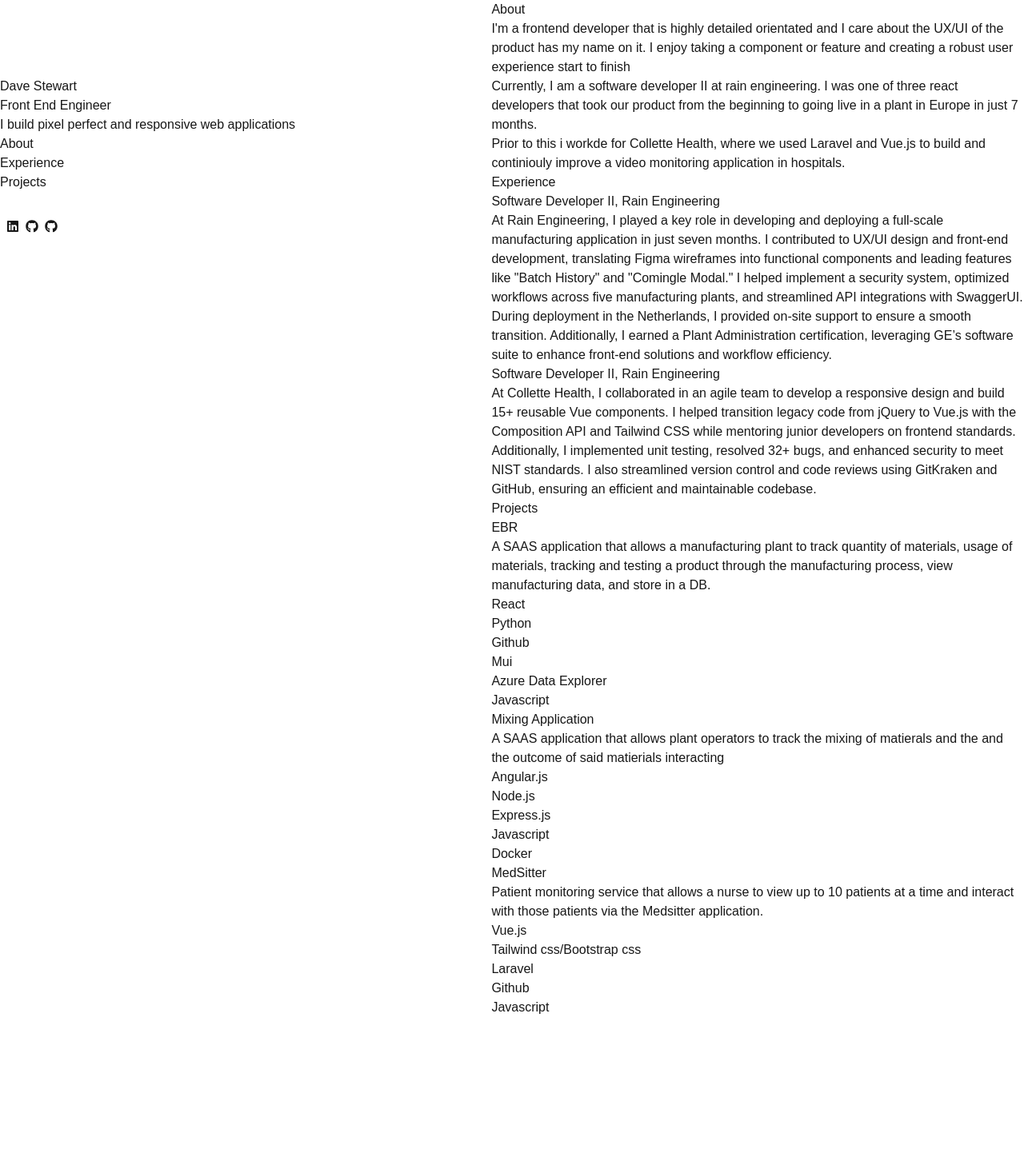
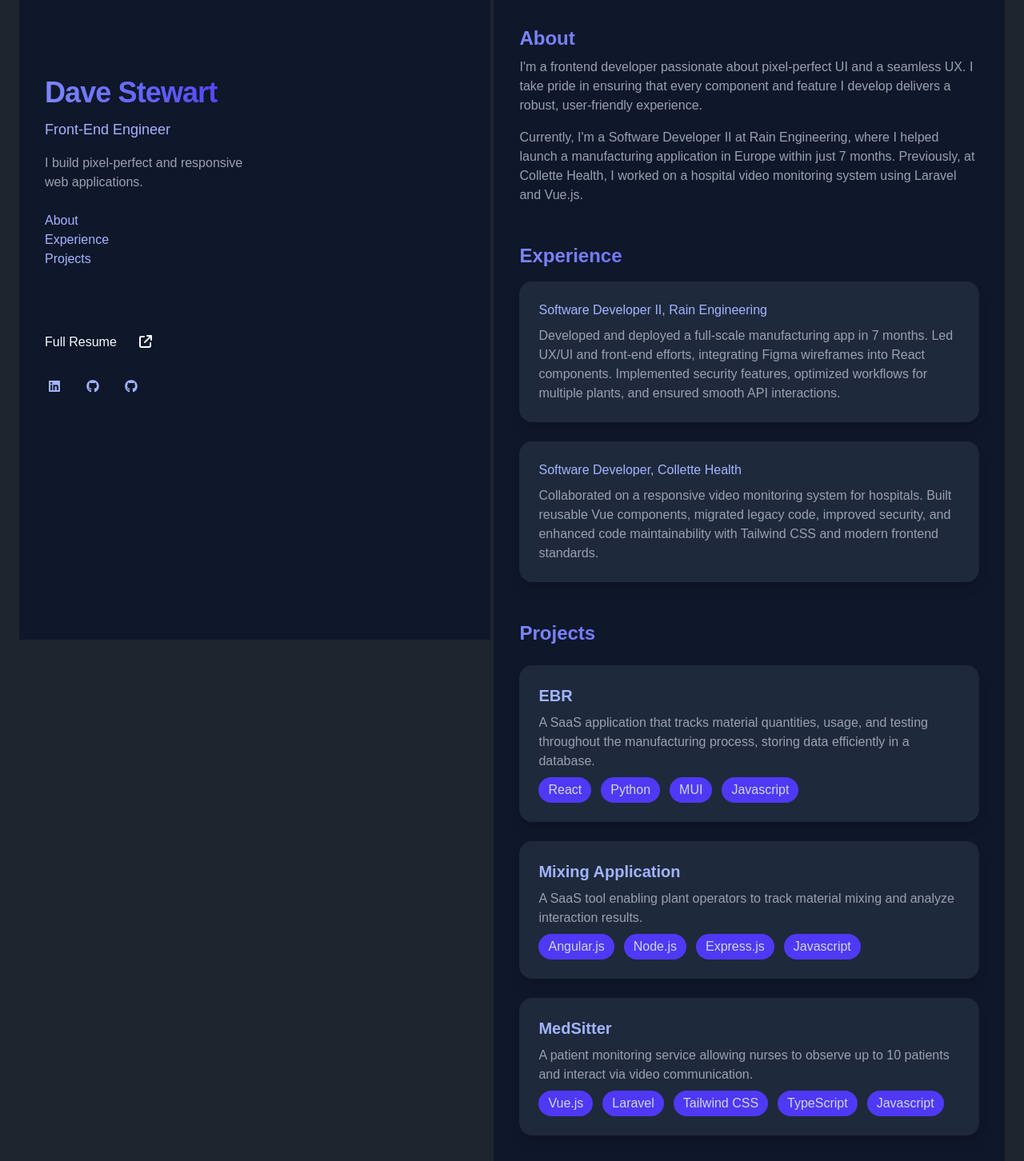
Before and after one commit to Stuman8818/my-portfolio, a Next.js app: page / in a window 1280 px wide. Shown: the whole page at 80% size. Before the commit the page ends 1272 px from the top, so only its background shows below. Built offline with nearby package versions, Linux system fonts and the light colour scheme.

Commit message:
ui built primarily with html

```diff
--- a/package.json
+++ b/package.json
@@ -18,6 +18,7 @@
     "@fortawesome/free-solid-svg-icons": "^6.7.2",
     "@fortawesome/react-fontawesome": "^0.2.2",
     "@mui/material": "^6.4.8",
+    "framer-motion": "^12.5.0",
     "next": "15.2.3",
     "react": "^19.0.0",
     "react-dom": "^19.0.0"
--- a/src/app/components/header.tsx
+++ b/src/app/components/header.tsx
@@ -1,47 +1,52 @@
-import { FontAwesomeIcon } from "@fortawesome/react-fontawesome"
-import { faLinkedin } from "@fortawesome/free-brands-svg-icons"
-import { faGithub } from "@fortawesome/free-brands-svg-icons"
+import { FontAwesomeIcon } from "@fortawesome/react-fontawesome";
+import { faLinkedin, faGithub, } from "@fortawesome/free-brands-svg-icons";
+import { faArrowUpRightFromSquare } from "@fortawesome/free-solid-svg-icons";
 
-export default function Header () {
-
+export default function Header() {
   return (
-        <div className="w-[48%] lg:max-h-screen lg:top-0 lg:sticky lg:flex-col lg:justify-between lg:py-24">
-            <h1>
+    <div className="flex justify-between lg:max-h-screen bg-[#0F172A] text-[#F8FAFC] p-8 lg:py-24 lg:sticky lg:top-0 lg:flex lg:w-[48%] lg:flex-col lg:justify-between">
+      <div className="w-[48%]">
+        <div>
+          <h1 className="text-4xl font-bold tracking-tight bg-gradient-to-r from-indigo-400 to-indigo-600 bg-clip-text text-transparent">
             Dave Stewart
           </h1>
-            <h2>
-                Front End Engineer
+          <h2 className="mt-3 text-lg font-medium text-indigo-300">
+            Front-End Engineer
           </h2>
-            <p>
-                I build pixel perfect and responsive web applications
+          <p className="mt-4 text-gray-400">
+            I build pixel-perfect and responsive web applications.
           </p>
-
-            <nav>
-                <ul>
-                    <li><a href="#about">About</a></li>
-                    <li><a href="#experience">Experience</a></li>
-                    <li><a href="#projects">Projects</a></li>
+        </div>
+        <nav className="mt-6">
+          <ul className="flex flex-col space-x-6 text-indigo-300">
+            <li><a href="#about" className="hover:text-indigo-400 transition mt-10">About</a></li>
+            <li><a href="#experience" className="hover:text-indigo-400 transition mt-10">Experience</a></li>
+            <li><a href="#projects" className="hover:text-indigo-400 transition mt-10">Projects</a></li>
           </ul>
         </nav>
-        <ul className="ml-1 mt-8 flex flex-row items-center" aria-label="social-media">
+        <div className="mt-20 flex">
+            <h1 className="hover:text-indigo-400 transition"><a href="https://drive.google.com/uc?export=download&id=1ZrSHKzl1dpGv9xpu7TrT7-3nrKjYShuQ">Full Resume</a></h1>
+            <a href="https://drive.google.com/uc?export=download&id=1ZrSHKzl1dpGv9xpu7TrT7-3nrKjYShuQ"><FontAwesomeIcon className="h-6 w-6 ml-6 hover:text-indigo-400 transition" icon={faArrowUpRightFromSquare} /></a>
+        </div>
 
+        <ul className="mt-8 flex space-x-6" aria-label="social-media">
+          <li>
             <a href="http://www.linkedin.com/in/dave-stewart-6092bb296" target="_blank" rel="noreferrer noopener" title="Linkedin">
+              <FontAwesomeIcon className="h-6 w-6 text-indigo-300 hover:text-indigo-400 transition" icon={faLinkedin} />
+            </a>
+          </li>
           <li>
-        <FontAwesomeIcon className="h-6 w-6" icon={faLinkedin} />
+            <a href="https://github.com/Stuman8818" target="_blank" rel="noreferrer noopener" title="Github Personal">
+              <FontAwesomeIcon className="h-6 w-6 text-indigo-300 hover:text-indigo-400 transition" icon={faGithub} />
+            </a>
           </li>
+          <li>
+            <a href="http://github.com/DaveStu-Rain" target="_blank" rel="noreferrer noopener" title="Github Rain Engineering">
+              <FontAwesomeIcon className="h-6 w-6 text-indigo-300 hover:text-indigo-400 transition" icon={faGithub} />
             </a>
-
-        <a href="https://github.com/Stuman8818" target="_blank" rel="noreferrer noopener" title="Github Personal/Collette Health">
-        <li>
-        <FontAwesomeIcon className="h-6 w-6" icon={faGithub} />
           </li>
-        </a>
-
-        <a href="http://github.com/DaveStu-Rain" target="_blank" rel="noreferrer noopener" title="Github Rain Engineering" >
-        <li><FontAwesomeIcon className="h-6 w-6" icon={faGithub} /></li>
-        </a>
         </ul>
-
       </div>
-    )
+    </div>
+  );
 }
--- a/src/app/content.tsx
+++ b/src/app/content.tsx
@@ -1,70 +1,111 @@
-export default function Content () {
+export default function Content() {
   return (
-        <main className="w-[52%]" id="content">
-            <section id="about">
+    <main className="w-[52%] text-[#F8FAFC] bg-[#0F172A] p-8" id="content">
+      {/* About Section */}
+      <section id="about" className="mb-12">
         <div>
-                <h2>About</h2>
-                <p>I'm a frontend developer that is highly detailed orientated and I care about the UX/UI of the product has my name on it. I enjoy taking a component or feature and creating a robust user experience start to finish</p>
-                    <p>Currently, I am a software developer II at rain engineering. I was one of three react developers that took our product from the beginning to going live in a plant in Europe in just 7 months.</p>
-                    <p>Prior to this i workde for Collette Health, where we used Laravel and Vue.js to build and continiouly improve a video monitoring application in hospitals.</p>
+          <h2 className="text-2xl font-bold bg-gradient-to-r from-indigo-400 to-indigo-600 bg-clip-text text-transparent">
+            About
+          </h2>
+          <p className="mt-2 text-gray-400">
+            I'm a frontend developer passionate about pixel-perfect UI and a seamless UX. I take pride in ensuring that every component and feature I develop delivers a robust, user-friendly experience.
+          </p>
+          <p className="mt-4 text-gray-400">
+            Currently, I'm a Software Developer II at Rain Engineering, where I helped launch a manufacturing application in Europe within just 7 months. Previously, at Collette Health, I worked on a hospital video monitoring system using Laravel and Vue.js.
+          </p>
         </div>
       </section>
-            <section id="experience">
-                <div>
-                    <h2>Experience</h2>
-                    <a target="_blank" rel="noreferrer noopener" title="Rain Engineering Linkedin" href="https://www.linkedin.com/company/raineng/posts/?feedView=all">Software Developer II, Rain Engineering</a>
-                    <p>At Rain Engineering, I played a key role in developing and deploying a full-scale manufacturing application in just seven months. I contributed to UX/UI design and front-end development, translating Figma wireframes into functional components and leading features like "Batch History" and "Comingle Modal." I helped implement a security system, optimized workflows across five manufacturing plants, and streamlined API integrations with SwaggerUI. During deployment in the Netherlands, I provided on-site support to ensure a smooth transition. Additionally, I earned a Plant Administration certification, leveraging GE’s software suite to enhance front-end solutions and workflow efficiency.</p>
+
+      {/* Experience Section */}
+      <section id="experience" className="mb-12">
+        <h2 className="text-2xl font-bold bg-gradient-to-r from-indigo-400 to-indigo-600 bg-clip-text text-transparent">
+          Experience
+        </h2>
+
+        <div className="mt-4 p-6 bg-[#1E293B] rounded-2xl shadow-lg">
+          <a
+            target="_blank"
+            rel="noreferrer noopener"
+            className="text-indigo-300 hover:text-indigo-400 transition"
+            href="https://www.linkedin.com/company/raineng/posts/?feedView=all"
+          >
+            Software Developer II, Rain Engineering
+          </a>
+          <p className="mt-2 text-gray-400">
+            Developed and deployed a full-scale manufacturing app in 7 months. Led UX/UI and front-end efforts, integrating Figma wireframes into React components. Implemented security features, optimized workflows for multiple plants, and ensured smooth API interactions.
+          </p>
         </div>
 
-                <div>
-                    <a target="_blank" rel="noreferrer noopener" title="Collette Health Linkedin" href="https://www.linkedin.com/company/collettehealth/posts/?feedView=all">Software Developer II, Rain Engineering</a>
-                    <p>At Collette Health, I collaborated in an agile team to develop a responsive design and build 15+ reusable Vue components. I helped transition legacy code from jQuery to Vue.js with the Composition API and Tailwind CSS while mentoring junior developers on frontend standards. Additionally, I implemented unit testing, resolved 32+ bugs, and enhanced security to meet NIST standards. I also streamlined version control and code reviews using GitKraken and GitHub, ensuring an efficient and maintainable codebase.</p>
+        <div className="mt-6 p-6 bg-[#1E293B] rounded-2xl shadow-lg">
+          <a
+            target="_blank"
+            rel="noreferrer noopener"
+            className="text-indigo-300 hover:text-indigo-400 transition"
+            href="https://www.linkedin.com/company/collettehealth/posts/?feedView=all"
+          >
+            Software Developer, Collette Health
+          </a>
+          <p className="mt-2 text-gray-400">
+            Collaborated on a responsive video monitoring system for hospitals. Built reusable Vue components, migrated legacy code, improved security, and enhanced code maintainability with Tailwind CSS and modern frontend standards.
+          </p>
+        </div>
+      </section>
+
+      {/* Projects Section */}
+      <section id="projects">
+        <h2 className="text-2xl font-bold bg-gradient-to-r from-indigo-400 to-indigo-600 bg-clip-text text-transparent">
+          Projects
+        </h2>
+
+        <div className="mt-6 p-6 bg-[#1E293B] rounded-2xl shadow-lg">
+          <h3 className="text-xl font-semibold text-indigo-300">EBR</h3>
+          <p className="mt-2 text-gray-400">
+            A SaaS application that tracks material quantities, usage, and testing throughout the manufacturing process, storing data efficiently in a database.
+          </p>
+          <ul className="flex flex-wrap mt-2 text-gray-300">
+            <li className="mr-3 bg-indigo-600 px-3 py-1 rounded-full">React</li>
+            <li className="mr-3 bg-indigo-600 px-3 py-1 rounded-full">Python</li>
+            <li className="mr-3 bg-indigo-600 px-3 py-1 rounded-full">MUI</li>
+            <li className="mr-3 bg-indigo-600 px-3 py-1 rounded-full">Javascript</li>
+          </ul>
         </div>
 
-            </section>
-            <section id="projects">
-            <div>
-                <h2>
-                    Projects
-                </h2>
-            </div>
-            <div>
-                <div>
-                <h2>EBR</h2>
-                <p>A SAAS application that allows a manufacturing plant to track quantity of materials, usage of materials, tracking and testing a product through the manufacturing process, view manufacturing data, and store in a DB.</p>
-                <ul>
-                <li>React</li>
-                <li>Python</li>
-                <li>Github</li>
-                <li>Mui</li>
-                <li>Azure Data Explorer</li>
-                <li>Javascript</li>
+        <div className="mt-6 p-6 bg-[#1E293B] rounded-2xl shadow-lg">
+          <h3 className="text-xl font-semibold text-indigo-300">Mixing Application</h3>
+          <p className="mt-2 text-gray-400">
+            A SaaS tool enabling plant operators to track material mixing and analyze interaction results.
+          </p>
+          <ul className="flex flex-wrap mt-2 text-gray-300">
+            <li className="mr-3 bg-indigo-600 px-3 py-1 rounded-full">Angular.js</li>
+            <li className="mr-3 bg-indigo-600 px-3 py-1 rounded-full">Node.js</li>
+            <li className="mr-3 bg-indigo-600 px-3 py-1 rounded-full">Express.js</li>
+            <li className="mr-3 bg-indigo-600 px-3 py-1 rounded-full">Javascript</li>
           </ul>
         </div>
-                <div>
-                   <h2>Mixing Application</h2>
-                   <p>A SAAS application that allows plant operators to track the mixing of matierals and the and the outcome of said matierials interacting</p>
-                   <ul>
-                    <li>Angular.js</li>
-                    <li>Node.js</li>
-                    <li>Express.js</li>
-                    <li>Javascript</li>
-                    <li>Docker</li>
+
+        <div className="mt-6 p-6 bg-[#1E293B] rounded-2xl shadow-lg">
+          <h3 className="text-xl font-semibold">
+            <a
+              target="_blank"
+              rel="noreferrer noopener"
+              className="text-indigo-300 hover:text-indigo-400 transition"
+              href="https://www.collettehealth.com/solutions/#VirtualNursing"
+            >
+              MedSitter
+            </a>
+          </h3>
+          <p className="mt-2 text-gray-400">
+            A patient monitoring service allowing nurses to observe up to 10 patients and interact via video communication.
+          </p>
+          <ul className="flex flex-wrap mt-2 text-gray-300">
+            <li className="mr-3 bg-indigo-600 px-3 py-1 rounded-full">Vue.js</li>
+            <li className="mr-3 bg-indigo-600 px-3 py-1 rounded-full">Laravel</li>
+            <li className="mr-3 bg-indigo-600 px-3 py-1 rounded-full">Tailwind CSS</li>
+            <li className="mr-3 bg-indigo-600 px-3 py-1 rounded-full">TypeScript</li>
+            <li className="mr-3 bg-indigo-600 px-3 py-1 rounded-full">Javascript</li>
           </ul>
-                </div>
-                <div>
-                    <h2><a target="_blank" rel="noreferrer noopener" title="Medsitter Demo Request" href="https://www.collettehealth.com/solutions/#VirtualNursing">MedSitter</a></h2>
-                    <p>Patient monitoring service that allows a nurse to view up to 10 patients at a time and interact with those patients via the Medsitter application.</p>
-                    <ul>
-                    <li>Vue.js</li>
-                    <li>Tailwind css/Bootstrap css</li>
-                    <li>Laravel</li>
-                    <li>Github</li>
-                    <li>Javascript</li>
-                   </ul>
-                </div>
         </div>
       </section>
     </main>
-    )
+  );
 }
--- a/src/app/globals.css
+++ b/src/app/globals.css
@@ -18,13 +18,12 @@
 
 @media (prefers-color-scheme: dark) {
   :root {
-    --background: #0a0a0a;
     --foreground: #ededed;
   }
 }
 
 body {
-  background: var(--background);
+  background: #1E252F;
   color: var(--foreground);
   font-family: Arial, Helvetica, sans-serif;
 }
--- a/src/app/layout.tsx
+++ b/src/app/layout.tsx
@@ -13,9 +13,12 @@ export default function RootLayout({
 }>) {
   return (
     <html lang="en">
-      <body
-
-      >
+      <head>
+        <meta name="viewport" content="width=device-width, initial-scale=1.0" />
+        <link rel="preconnect" href="https://fonts.googleapis.com" />
+        <link rel="stylesheet" href="https://fonts.googleapis.com/css2?family=Inter:wght@400;600;700&display=swap" />
+      </head>
+      <body>
         {children}
       </body>
     </html>
--- a/src/app/page.tsx
+++ b/src/app/page.tsx
@@ -1,12 +1,14 @@
-import Header from '../app/components/header'
-import Content from './content';
+import Header from "../app/components/header";
+import Content from "./content";
+
 
 export default function Home() {
   return (
-    <div className="mx-auto min-h-screen max-w-screen flex justify-between">
+    <div
+      className="mx-auto min-h-screen max-w-screen-xl flex justify-between px-6 gap-1"
+    >
       <Header />
       <Content />
     </div>
-
   );
 }
```
Also changed, not shown: 1 other file (tests, documents, lock files or other folders). Lines whose indentation alone changed are shown as unchanged.
